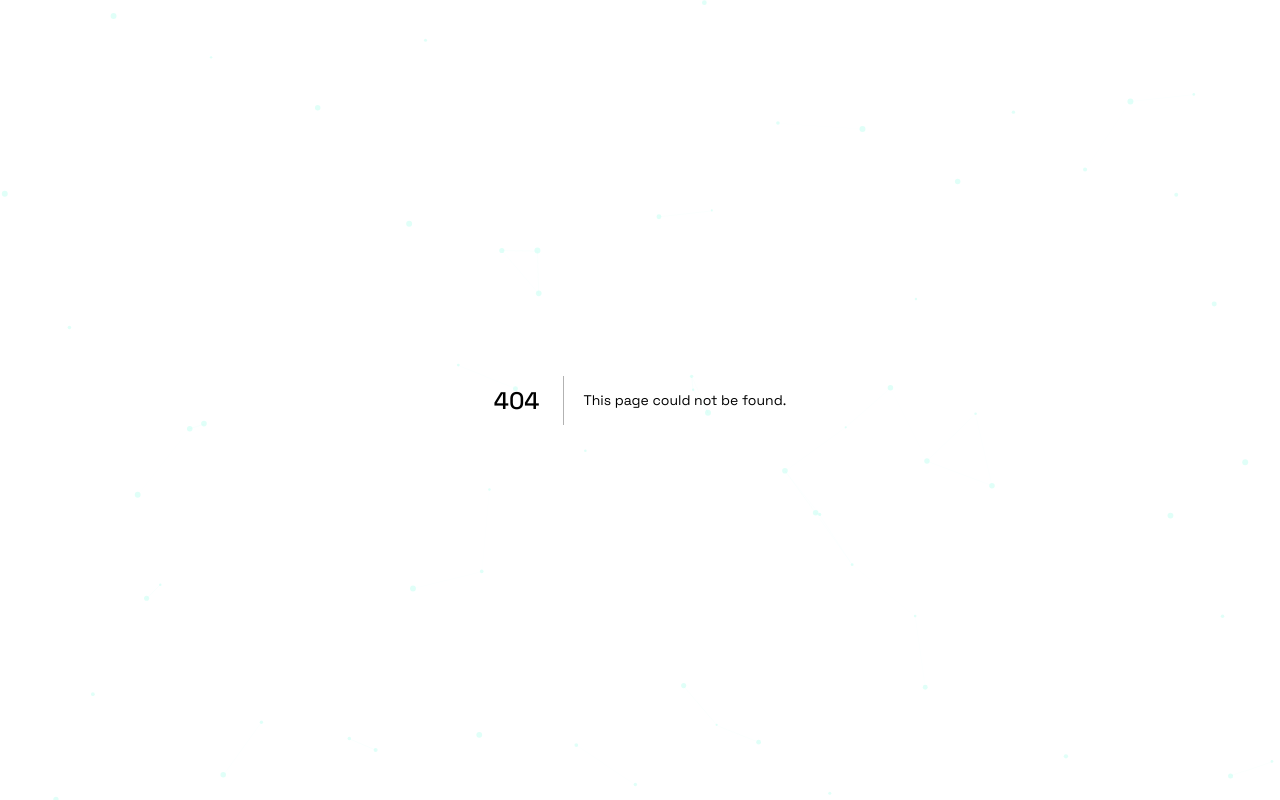
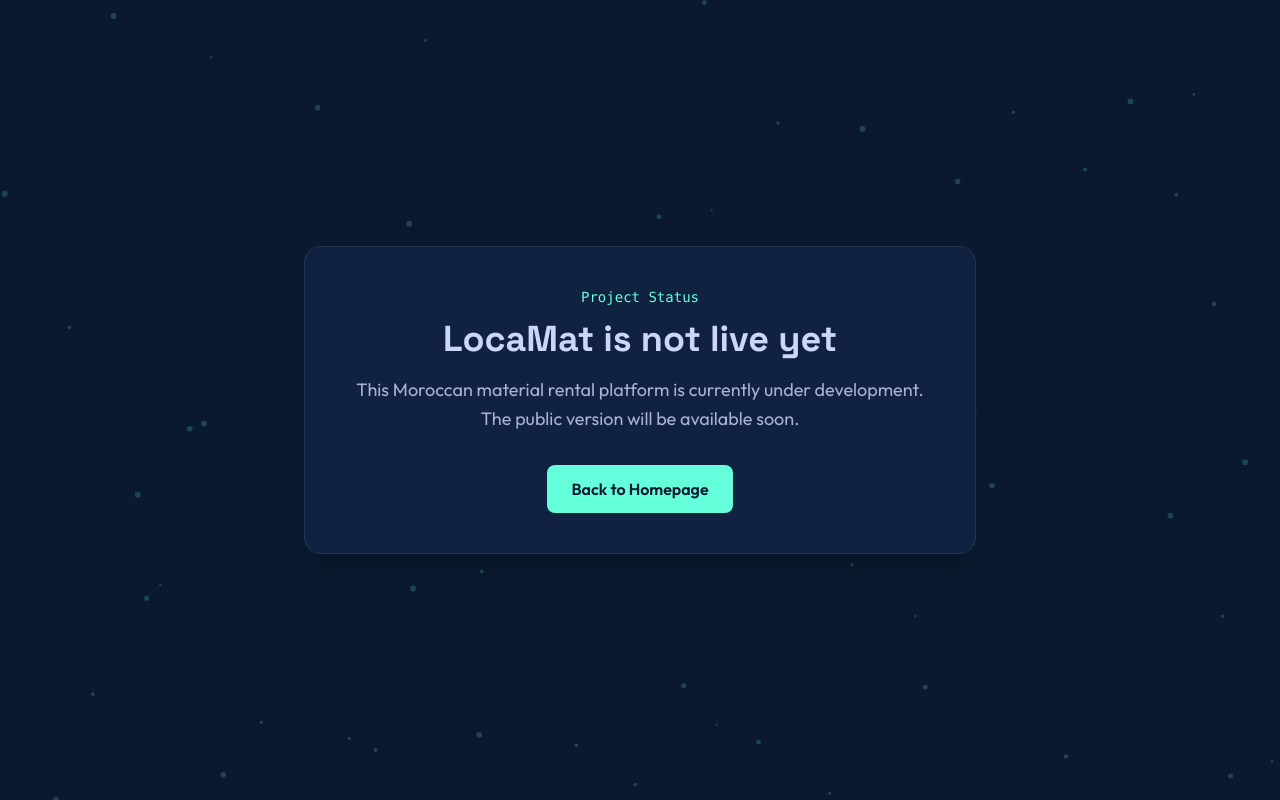
Before and after one commit to AmineNT25/professional-resume-nammat, a Next.js app: page /projects/locamat in a window 1280 px wide. Before the commit this address had no page. Built offline with nearby package versions, Linux system fonts and the light colour scheme.

Commit message:
Add LocaMat project card and coming soon page

```diff
--- a/app/components/Projects.tsx
+++ b/app/components/Projects.tsx
@@ -38,6 +38,7 @@ const Projects = () => {
                         <ul className="flex flex-wrap gap-4 justify-end text-sm font-mono text-slate-500 dark:text-light-slate mb-8">
                             <li>React</li>
                             <li>Tailwind</li>
+                            <li>Firebase</li>
                             <li>Netlify</li>
                         </ul>
 
@@ -51,10 +52,46 @@ const Projects = () => {
                     </div>
                 </div>
 
-                {/* More Projects Placeholder */}
-                <div className="text-center py-12">
-                    <h3 className="text-2xl font-bold text-navy dark:text-lightest-slate mb-4">Other Noteworthy Projects</h3>
-                    <p className="text-secondary dark:text-slate">Coming soon...</p>
+                {/* Project 2: LocaMat (Right Aligned Visual, Left Content) */}
+                <div className="relative grid grid-cols-1 md:grid-cols-12 gap-8 items-center group">
+                    {/* Project Content Area */}
+                    <div className="md:col-span-5 relative z-10 md:-mr-12">
+                        <p className="font-mono text-teal-600 dark:text-cyan text-sm mb-2">Featured Project</p>
+                        <h3 className="text-3xl font-bold text-navy dark:text-lightest-slate mb-6">LocaMat</h3>
+
+                        <div className="bg-white dark:bg-light-navy p-6 rounded-lg shadow-xl text-secondary dark:text-light-slate text-sm leading-relaxed mb-6">
+                            A Moroccan material rental platform where professionals can find, compare, and rent construction and project equipment across Morocco. This project is currently in progress.
+                        </div>
+
+                        <ul className="flex flex-wrap gap-4 text-sm font-mono text-slate-500 dark:text-light-slate mb-8">
+                            <li>Next.js</li>
+                            <li>TypeScript</li>
+                            <li>Tailwind</li>
+                            <li>Node.js</li>
+                        </ul>
+
+                        <div className="flex gap-6 items-center">
+                            <Link href="/projects/locamat" className="text-slate-600 dark:text-lightest-slate hover:text-teal-600 dark:hover:text-cyan transition-colors" aria-label="Open LocaMat project status page">
+                                <svg xmlns="http://www.w3.org/2000/svg" className="w-6 h-6" fill="none" viewBox="0 0 24 24" stroke="currentColor">
+                                    <path strokeLinecap="round" strokeLinejoin="round" strokeWidth={2} d="M10 6H6a2 2 0 00-2 2v10a2 2 0 002 2h10a2 2 0 002-2v-4M14 4h6m0 0v6m0-6L10 14" />
+                                </svg>
+                            </Link>
+                        </div>
+                    </div>
+
+                    {/* Project Visual Area */}
+                    <Link href="/projects/locamat" className="group/image md:col-span-7 relative rounded-xl overflow-hidden shadow-2xl bg-teal-600/10 dark:bg-navy aspect-video group-hover:scale-[1.02] transition-transform duration-500 block" aria-label="Open LocaMat project status page">
+                        <div className="absolute inset-0">
+                            <Image
+                                src="/project-locamat-preview.svg"
+                                alt="LocaMat interface preview"
+                                fill
+                                className="object-cover object-center blur-[1px] group-hover/image:blur-0 transition-all duration-500"
+                                sizes="(max-width: 768px) 100vw, 60vw"
+                            />
+                        </div>
+                        <div className="absolute inset-0 bg-teal-600/10 dark:bg-navy/10 mix-blend-multiply group-hover/image:mix-blend-normal transition-all duration-300"></div>
+                    </Link>
                 </div>
             </div>
         </section>
--- /dev/null
+++ b/app/projects/locamat/page.tsx
@@ -0,0 +1,22 @@
+import Link from 'next/link';
+
+export default function LocaMatPage() {
+  return (
+    <main className="min-h-screen px-6 py-24 flex items-center justify-center">
+      <section className="w-full max-w-2xl rounded-2xl border border-slate-200/70 dark:border-lightest-navy bg-white/90 dark:bg-light-navy p-8 sm:p-10 shadow-xl text-center">
+        <p className="font-mono text-teal-600 dark:text-cyan text-sm mb-3">Project Status</p>
+        <h1 className="text-3xl sm:text-4xl font-bold text-navy dark:text-lightest-slate mb-4">LocaMat is not live yet</h1>
+        <p className="text-secondary dark:text-light-slate text-base sm:text-lg leading-relaxed mb-8">
+          This Moroccan material rental platform is currently under development. The public version will be available soon.
+        </p>
+
+        <Link
+          href="/"
+          className="inline-flex items-center justify-center rounded-lg px-6 py-3 font-semibold bg-teal-600 text-white hover:bg-teal-700 dark:bg-cyan dark:text-navy dark:hover:bg-cyan/90 transition-colors"
+        >
+          Back to Homepage
+        </Link>
+      </section>
+    </main>
+  );
+}
```
Also changed, not shown: public/project-locamat-preview.svg (added).
